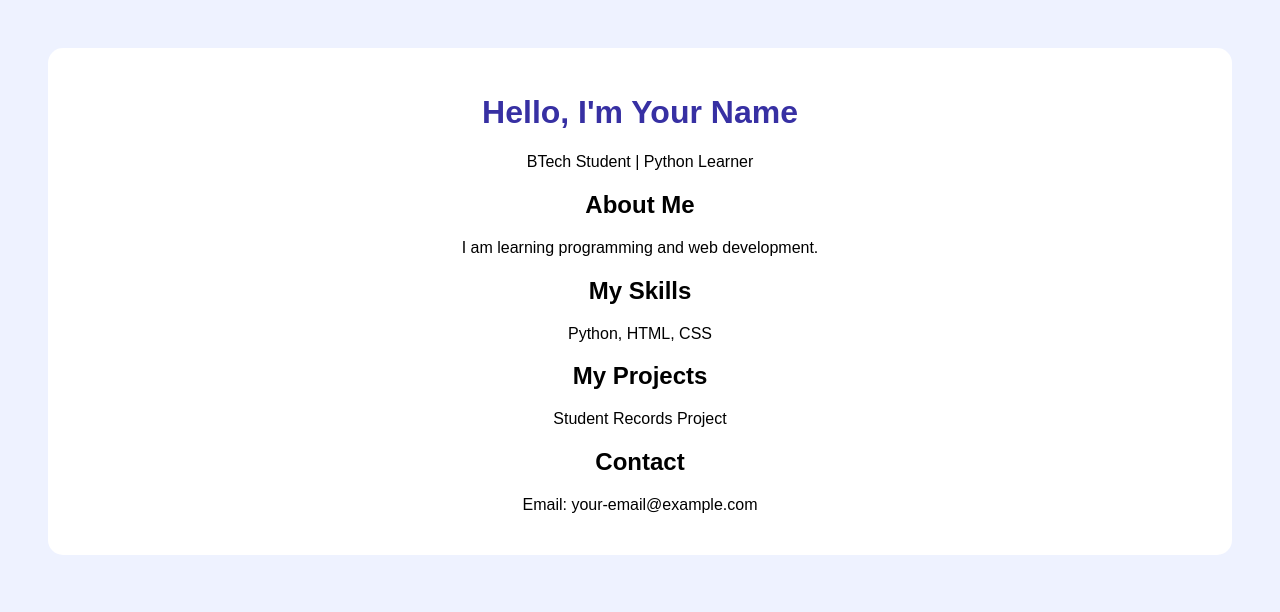
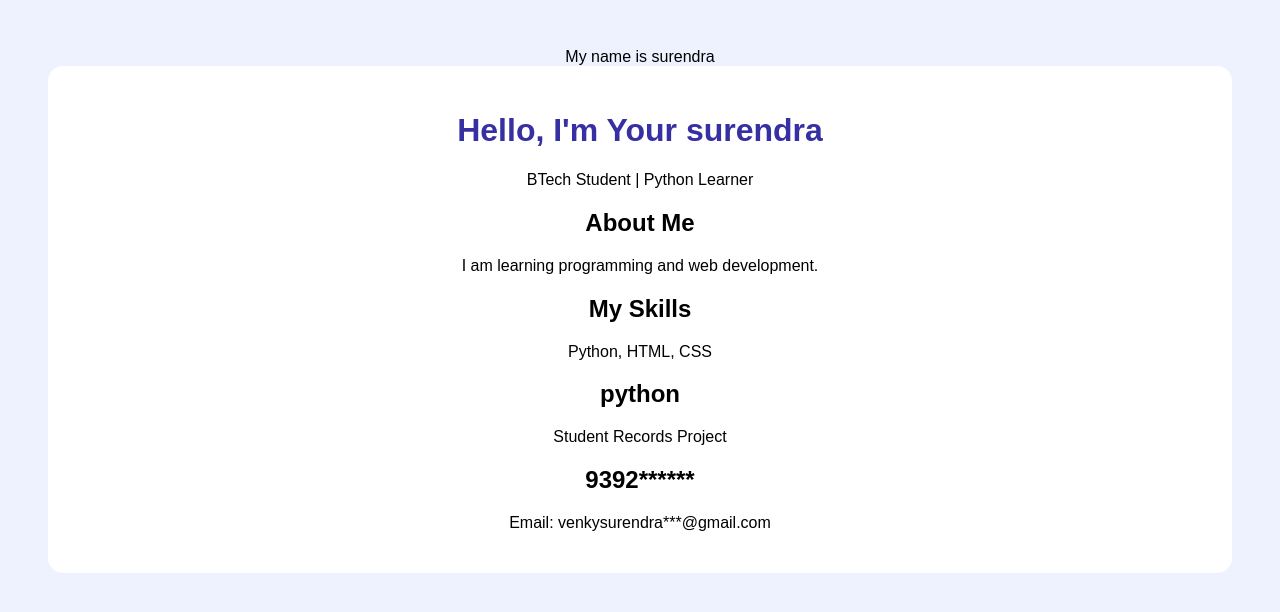
Before and after one commit to surendra043/surendra043.github.io, a plain HTML site: page index.html in a window 1280 px wide. Drawn offline with Linux system fonts and the light colour scheme.

Commit message:
Update portfolio with personal details and styling

```diff
--- a/index.html
+++ b/index.html
@@ -1,7 +1,7 @@
 <!DOCTYPE html>
 <html>
 <head>
-    <title>My Portfolio</title>
+    <hi>My name is surendra</hi>
     <style>
         body {
             font-family: Arial;
@@ -19,16 +19,16 @@
 </head>
 <body>
     <div class="card">
-        <h1>Hello, I'm Your Name</h1>
+        <h1>Hello, I'm Your surendra</h1>
         <p>BTech Student | Python Learner</p>
         <h2>About Me</h2>
         <p>I am learning programming and web development.</p>
         <h2>My Skills</h2>
         <p>Python, HTML, CSS</p>
-        <h2>My Projects</h2>
+        <h2>python</h2>
         <p>Student Records Project</p>
-        <h2>Contact</h2>
-        <p>Email: your-email@example.com</p>
+        <h2>9392******</h2>
+        <p>Email: venkysurendra***@gmail.com</p>
     </div>
 </body>
 </html>
```
